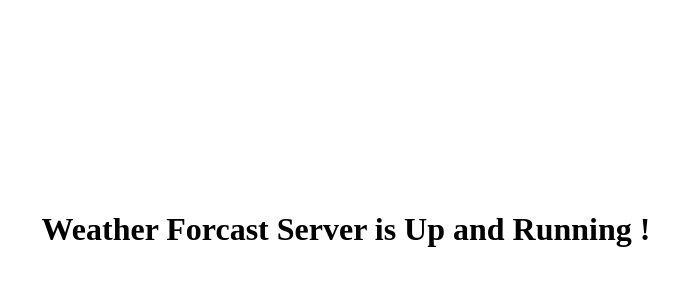
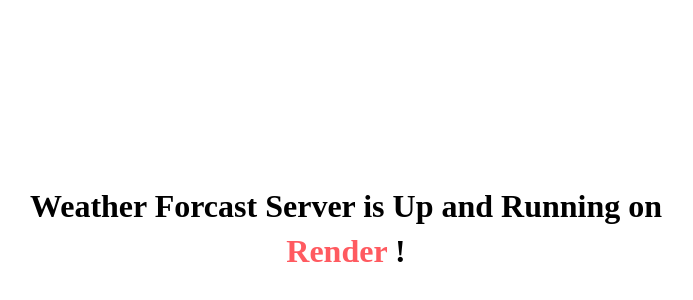
Before and after one commit to vihanpereraux/Openweather-rest-API, a website: page src/public/index.html in a window 1280 px wide. Shown: the part 192-492 px from the top of the page, without its empty margins (294-987 px from the left). Drawn offline with Linux system fonts and the light colour scheme.

Commit message:
Update logs for the server

```diff
--- a/src/controller.js
+++ b/src/controller.js
@@ -5,7 +5,7 @@
 const forcast = require('./forcast.js');
 
 app.listen(3001, () => {
-  console.log("Application started and Listening on port 3000");
+  console.log("Server is live and running on a Render instance");
 });
 
 
--- a/src/public/index.html
+++ b/src/public/index.html
@@ -11,10 +11,13 @@
             transform: translate(-50%, -50%);
             left: 50%;
             top: 50%;
+            text-align: center;
+            line-height: 45px;
         }
     </style>
 </head>
 <body>
-    <h1>Weather Forcast Server is Up and Running !</h1>
+    <h1>Weather Forcast Server is Up and Running on
+        <a style="text-decoration: none; color: #ff5a60;" href="https://render.com/">Render</a> !</h1>
 </body>
 </html>
```
